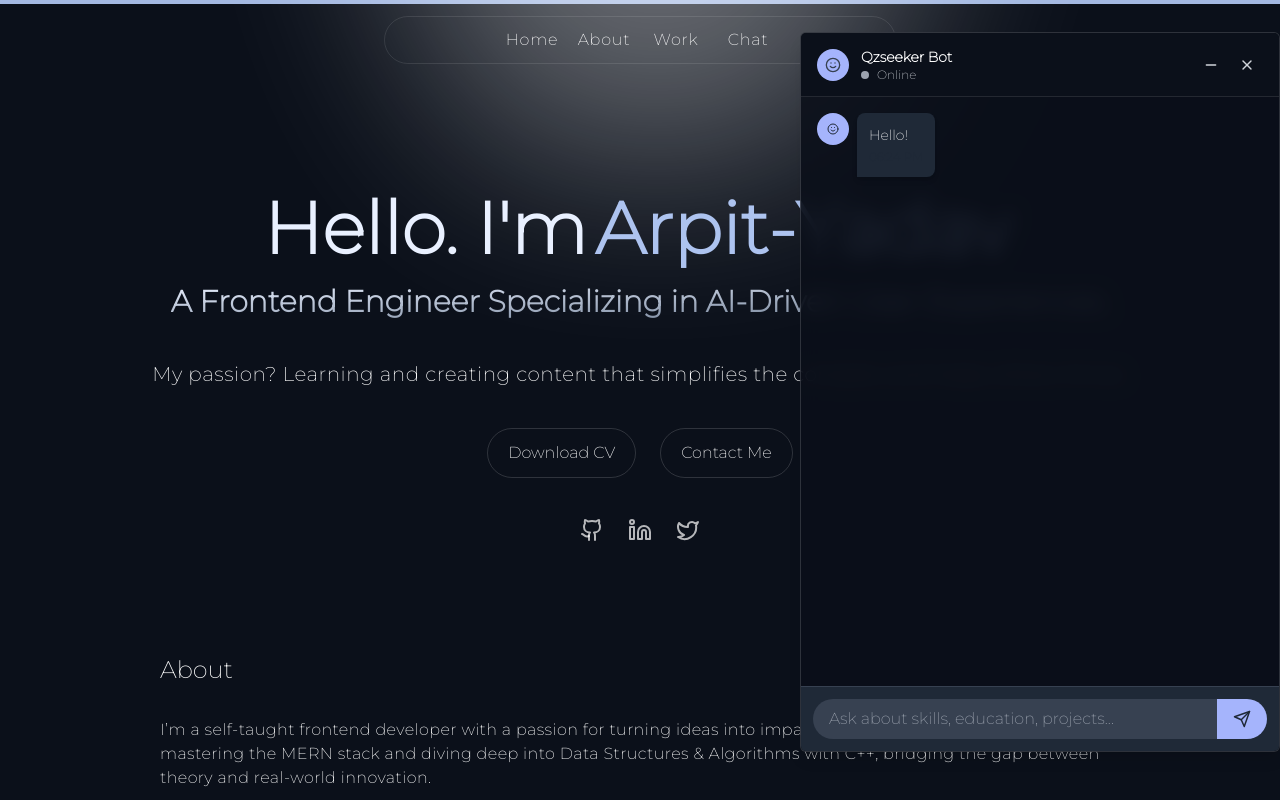
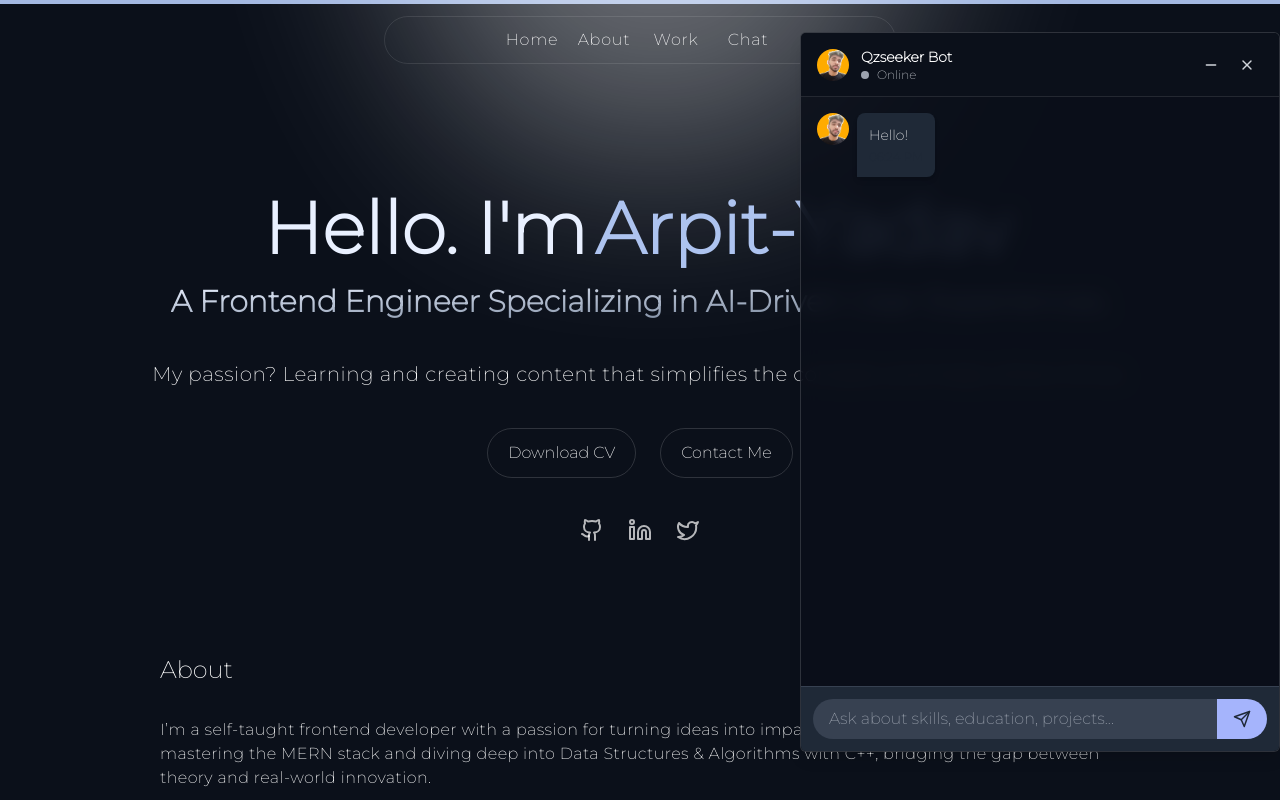
Before and after one commit to qzSeeker/PortfolioQzseeker, a React (Vite) app: page / in a window 1280 px wide. Both pictures are taken after a click on the item "Chat". Shown: the top 800 px of the page. Built offline with nearby package versions, Linux system fonts and the light colour scheme.

Commit message:
add img in chatbot

```diff
--- a/src/Components/ChatBot.jsx
+++ b/src/Components/ChatBot.jsx
@@ -439,8 +439,8 @@ import { useEffect, useRef, useState } from "react";
                 {/* Header */}
                 <div className="h-16 w-full bg-[#0b101a] flex justify-between items-center p-4 z-10 top-0 sticky border-b border-white/10">
                     <div className="flex items-center">
-                    <div className="h-8 w-8 rounded-full bg-indigo-300 text-gray-700 flex items-center justify-center mr-3">
-                        <svg
+                    <div className="h-8 w-8 rounded-full overflow-hidden bg-indigo-300 text-gray-700 flex items-center justify-center mr-3">
+                        {/* <svg
                         xmlns="http://www.w3.org/2000/svg"
                         width="16"
                         height="16"
@@ -455,7 +455,8 @@ import { useEffect, useRef, useState } from "react";
                         <path d="M8 14s1.5 2 4 2 4-2 4-2"></path>
                         <line x1="9" y1="9" x2="9.01" y2="9"></line>
                         <line x1="15" y1="9" x2="15.01" y2="9"></line>
-                        </svg>
+                        </svg> */}
+                        <img src="/profilelogo2.jpg" />
                     </div>
                     <div className="flex flex-col justify-center">
                         <h1 className="font-semibold text-white text-sm">
@@ -530,8 +531,8 @@ import { useEffect, useRef, useState } from "react";
                         } mb-4`}
                     >
                         {!message.isUser && (
-                        <div className="w-8 h-8 rounded-full bg-indigo-300 text-gray-800 flex items-center justify-center mr-2 flex-shrink-0">
-                            <svg
+                        <div className="w-8 h-8 rounded-full overflow-hidden bg-indigo-300 text-gray-800 flex items-center justify-center mr-2 flex-shrink-0">
+                            {/* <svg
                             xmlns="http://www.w3.org/2000/svg"
                             width="12"
                             height="12"
@@ -546,7 +547,8 @@ import { useEffect, useRef, useState } from "react";
                             <path d="M8 14s1.5 2 4 2 4-2 4-2"></path>
                             <line x1="9" y1="9" x2="9.01" y2="9"></line>
                             <line x1="15" y1="9" x2="15.01" y2="9"></line>
-                            </svg>
+                            </svg> */}
+                        <img src="/profilelogo2.jpg"/>
                         </div>
                         )}
                         <div
```
